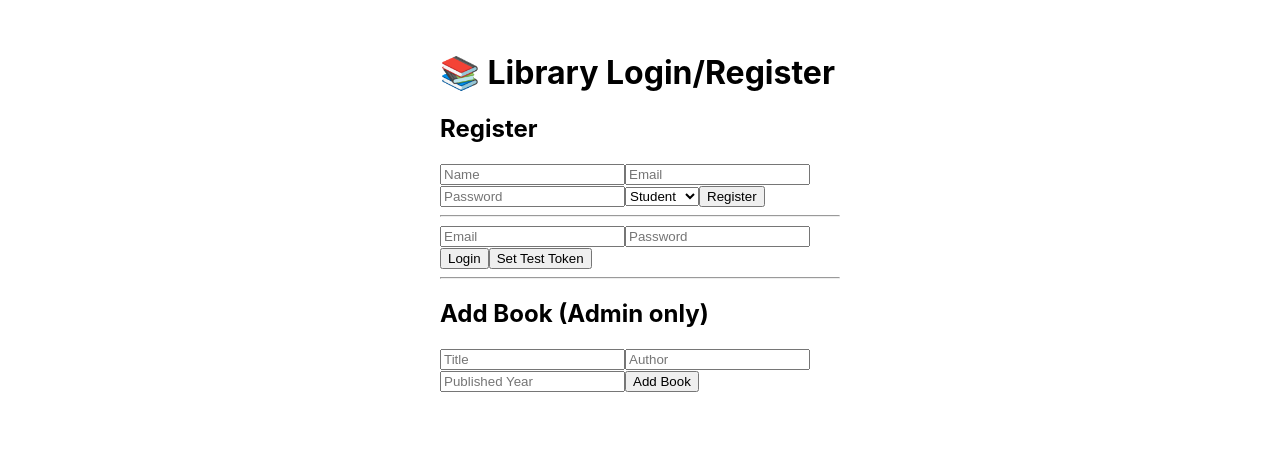
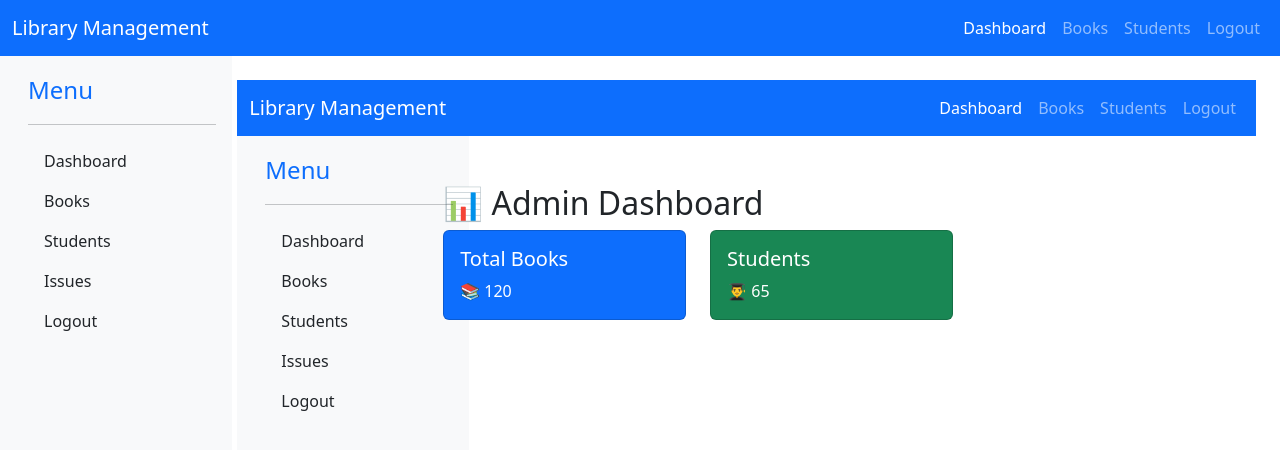
Before and after one commit to chaudharykeshavraj/mern_project, a React (Create React App) app in the folder ui/: page /dashboard in a window 1280 px wide. Shown: the top 450 px of the page. Built offline with nearby package versions, Linux system fonts and the light colour scheme.

Commit message:
Started working on UI part after success of backend

```diff
--- a/ui/package.json
+++ b/ui/package.json
@@ -8,9 +8,13 @@
     "@testing-library/react": "^16.3.0",
     "@testing-library/user-event": "^13.5.0",
     "axios": "^1.10.0",
+    "bootstrap": "^5.3.7",
+    "dom": "^0.0.3",
     "react": "^19.1.0",
     "react-dom": "^19.1.0",
-    "react-scripts": "5.0.1",
+    "react-router": "^7.7.0",
+    "react-router-dom": "^7.7.0",
+    "react-scripts": "^0.0.0",
     "web-vitals": "^2.1.4"
   },
   "scripts": {
--- a/ui/src/App.js
+++ b/ui/src/App.js
@@ -1,18 +1,25 @@
 import React from 'react';
+import { BrowserRouter as Router, Routes, Route } from 'react-router-dom';
+import Dashboard from './components/Dashboard';
+import Books from './components/Books';
+import Students from './components/Students';
+import DashboardLayout from './components/DashboardLayout';
+import Login from './components/Login';
 import Register from './components/Register';
-import Login from './components/Login';
-import AddBook from './components/AddBook'
 
 function App() {
   return (
-    <div style={{ maxWidth: '400px', margin: 'auto', padding: '2rem' }}>
-      <h1>📚 Library Login/Register</h1>
-      <Register />
-      <hr />
-      <Login />
-      <hr />
-      <AddBook />
-    </div>
+    <Router>
+      <Routes>
+        <Route path="/login" element={<Login />} />
+        <Route path="/register" element={<Register />} />
+
+        {/* Layout-wrapped routes */}
+        <Route path="/dashboard" element={<DashboardLayout><Dashboard /></DashboardLayout>} />
+        <Route path="/books" element={<DashboardLayout><Books /></DashboardLayout>} />
+        <Route path="/students" element={<DashboardLayout><Students /></DashboardLayout>} />
+      </Routes>
+    </Router>
   );
 }
 
--- a/ui/src/components/AddBook.js
+++ b/ui/src/components/AddBook.js
@@ -37,29 +37,43 @@ const AddBook = () => {
         <div>
             <h2>Add Book (Admin only)</h2>
             <form onSubmit={handleSubmit}>
+            <div className="mb-3">
+                <label htmlFor="title" className="form-label">Title</label>
                 <input
+                id="title"
                 name="title"
+                type="text"
+                className="form-control"
                 placeholder="Title"
-                    value={form.title}
                 onChange={handleChange}
                 required
                 />
+            </div>
+            <div className="mb-3">
+                <label htmlFor="author" className="form-label">Author</label>
                 <input
+                id="author"
                 name="author"
+                type="text"
+                className="form-control"
                 placeholder="Author"
-                    value={form.author}
                 onChange={handleChange}
                 required
                 />
+            </div>
+            <div className="mb-3">
+                <label htmlFor="publishedYear" className="form-label">Published Year</label>
                 <input
+                id="publishedYear"
                 name="publishedYear"
                 type="number"
+                className="form-control"
                 placeholder="Published Year"
-                    value={form.publishedYear}
                 onChange={handleChange}
                 required
                 />
-                <button type="submit">Add Book</button>
+            </div>
+                <button type="submit" className="btn btn-primary">Add Book</button>
             </form>
         </div>
     );
--- /dev/null
+++ b/ui/src/components/Dashboard.js
@@ -0,0 +1,30 @@
+import React from 'react';
+import DashboardLayout from './DashboardLayout';
+
+const Dashboard = () => (
+    <DashboardLayout>
+        <div className="container mt-4">
+        <h2>📊 Admin Dashboard</h2>
+        <div className="row">
+            <div className="col-md-4">
+            <div className="card text-white bg-primary mb-3">
+                <div className="card-body">
+                <h5 className="card-title">Total Books</h5>
+                <p className="card-text">📚 120</p>
+                </div>
+            </div>
+            </div>
+            <div className="col-md-4">
+            <div className="card text-white bg-success mb-3">
+                <div className="card-body">
+                <h5 className="card-title">Students</h5>
+                <p className="card-text">👨‍🎓 65</p>
+                </div>
+            </div>
+            </div>
+        </div>
+        </div>
+    </DashboardLayout>
+);
+
+export default Dashboard;
--- /dev/null
+++ b/ui/src/components/DashboardLayout.js
@@ -0,0 +1,21 @@
+import React from 'react';
+import Navbar from './Navbar';
+import Sidebar from './Sidebar';
+
+const DashboardLayout = ({ children }) => (
+    <>
+        <Navbar />
+        <div className="container-fluid">
+        <div className="row">
+            <nav className="col-md-2 d-none d-md-block bg-light sidebar">
+            <Sidebar />
+            </nav>
+            <main className="col-md-9 ms-sm-auto col-lg-10 px-md-4 py-4">
+            {children}
+            </main>
+        </div>
+        </div>
+    </>
+);
+
+export default DashboardLayout;
--- /dev/null
+++ b/ui/src/components/Navbar.js
@@ -0,0 +1,48 @@
+import React from 'react';
+import { useNavigate } from 'react-router-dom';
+
+const Navbar = () => {
+    const navigate = useNavigate();
+
+    const handleLogout = () => {
+        localStorage.clear(); // remove token, user, etc.
+        navigate('/login');   // redirect to login page
+    };
+
+    return (
+        <nav className="navbar navbar-expand-lg navbar-dark bg-primary">
+        <div className="container-fluid">
+            <a className="navbar-brand" href="/">Library Management</a>
+            <button
+            className="navbar-toggler"
+            type="button"
+            data-bs-toggle="collapse"
+            data-bs-target="#navbarNav"
+            aria-controls="navbarNav"
+            aria-expanded="false"
+            aria-label="Toggle navigation"
+            >
+            <span className="navbar-toggler-icon" />
+            </button>
+            <div className="collapse navbar-collapse" id="navbarNav">
+            <ul className="navbar-nav ms-auto">
+                <li className="nav-item">
+                <a className="nav-link active" href="/dashboard">Dashboard</a>
+                </li>
+                <li className="nav-item">
+                <a className="nav-link" href="/books">Books</a>
+                </li>
+                <li className="nav-item">
+                <a className="nav-link" href="/students">Students</a>
+                </li>
+                <li className="nav-item">
+                <button className="btn btn-link nav-link" onClick={handleLogout}>Logout</button>
+                </li>
+            </ul>
+            </div>
+        </div>
+        </nav>
+    );
+};
+
+export default Navbar;
--- /dev/null
+++ b/ui/src/components/Sidebar.js
@@ -0,0 +1,29 @@
+import React from 'react';
+
+const Sidebar = () => (
+    <div className="d-flex flex-column p-3 bg-light" style={{ width: '220px', height: '100vh' }}>
+        <a href="/" className="d-flex align-items-center mb-3 mb-md-0 me-md-auto text-decoration-none">
+        <span className="fs-4">Menu</span>
+        </a>
+        <hr />
+        <ul className="nav nav-pills flex-column mb-auto">
+        <li className="nav-item">
+            <a href="/dashboard" className="nav-link link-dark">Dashboard</a>
+        </li>
+        <li>
+            <a href="/books" className="nav-link link-dark">Books</a>
+        </li>
+        <li>
+            <a href="/students" className="nav-link link-dark">Students</a>
+        </li>
+        <li>
+            <a href="/issues" className="nav-link link-dark">Issues</a>
+        </li>
+        <li>
+            <a href="/logout" className="nav-link link-dark">Logout</a>
+        </li>
+        </ul>
+    </div>
+);
+
+export default Sidebar;
--- a/ui/src/index.js
+++ b/ui/src/index.js
@@ -3,6 +3,9 @@ import ReactDOM from 'react-dom/client';
 import './index.css';
 import App from './App';
 import reportWebVitals from './reportWebVitals';
+import 'bootstrap/dist/css/bootstrap.min.css';
+import 'bootstrap/dist/js/bootstrap.bundle.min.js';
+
 
 const root = ReactDOM.createRoot(document.getElementById('root'));
 root.render(
--- /dev/null
+++ b/ui/src/pages/Books.js
@@ -0,0 +1,10 @@
+import React from 'react';
+
+const Books = () => (
+    <div>
+        <h2>📖 Books List</h2>
+        <p>Display, add, delete books here.</p>
+    </div>
+);
+
+export default Books;
--- /dev/null
+++ b/ui/src/pages/Students.js
@@ -0,0 +1,10 @@
+import React from 'react';
+
+const Students = () => (
+    <div>
+        <h2>👨‍🎓 Students List</h2>
+        <p>Only visible to admin. Implement role-based check.</p>
+    </div>
+);
+
+export default Students;
```
Also changed, not shown: ui/src/components/StudentsList.js (added, +29 -0 lines), ui/src/pages/AddBookPage.js (added, +12 -0 lines), 1 other file (tests, documents, lock files or other folders). Lines whose indentation alone changed are shown as unchanged.
